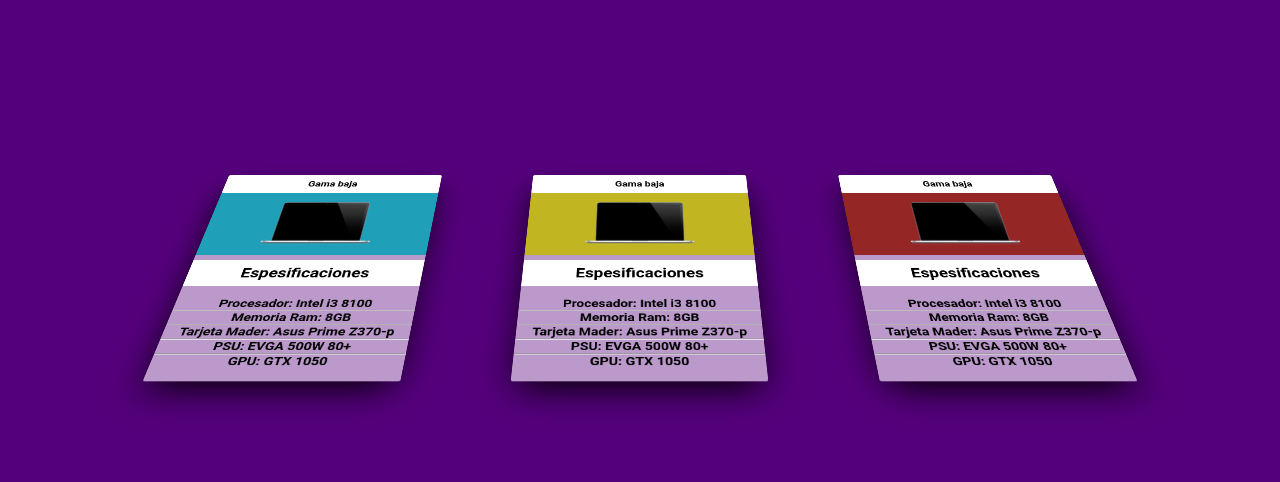
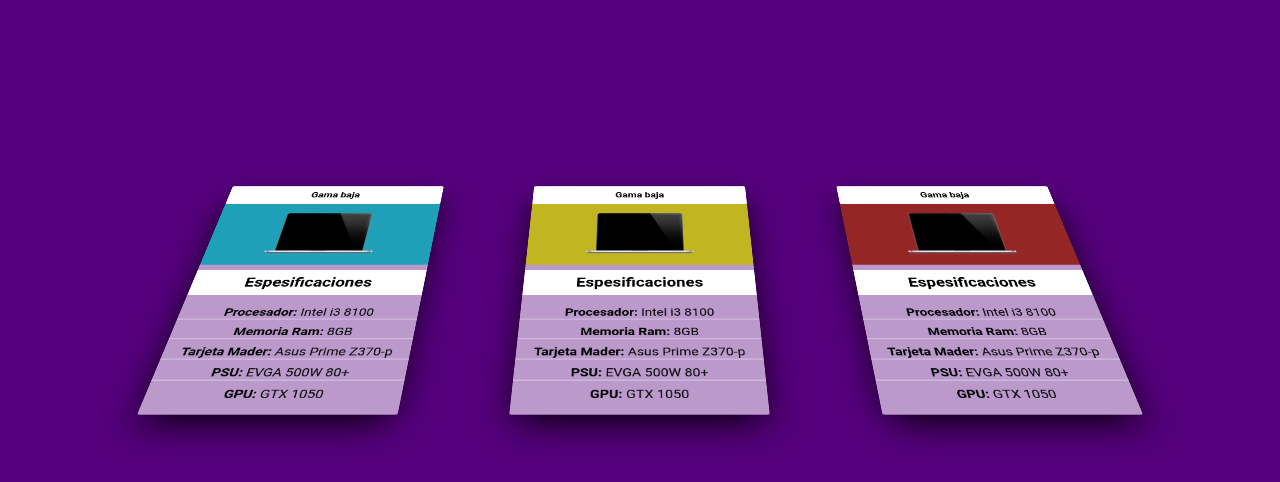
Before and after one commit to genarogg/tarjetas-con-profundidad, a plain HTML site: page index.html in a window 1280 px wide. Shown: the part 130-612 px from the top of the page. Drawn offline with Linux system fonts and the light colour scheme.

Commit message:
.specifications

```diff
--- a/css/style.css
+++ b/css/style.css
@@ -85,3 +85,17 @@
     background: #fff;
     margin-bottom: 20px;
 }
+
+.specifications h3{
+    margin-top: 10px;
+}
+
+hr{
+    border:none;
+    height: 2px;
+    background: rgba(255,255,255,.3)
+}
+
+.specifications h3 font{
+    font-weight: 400;
+}
```
